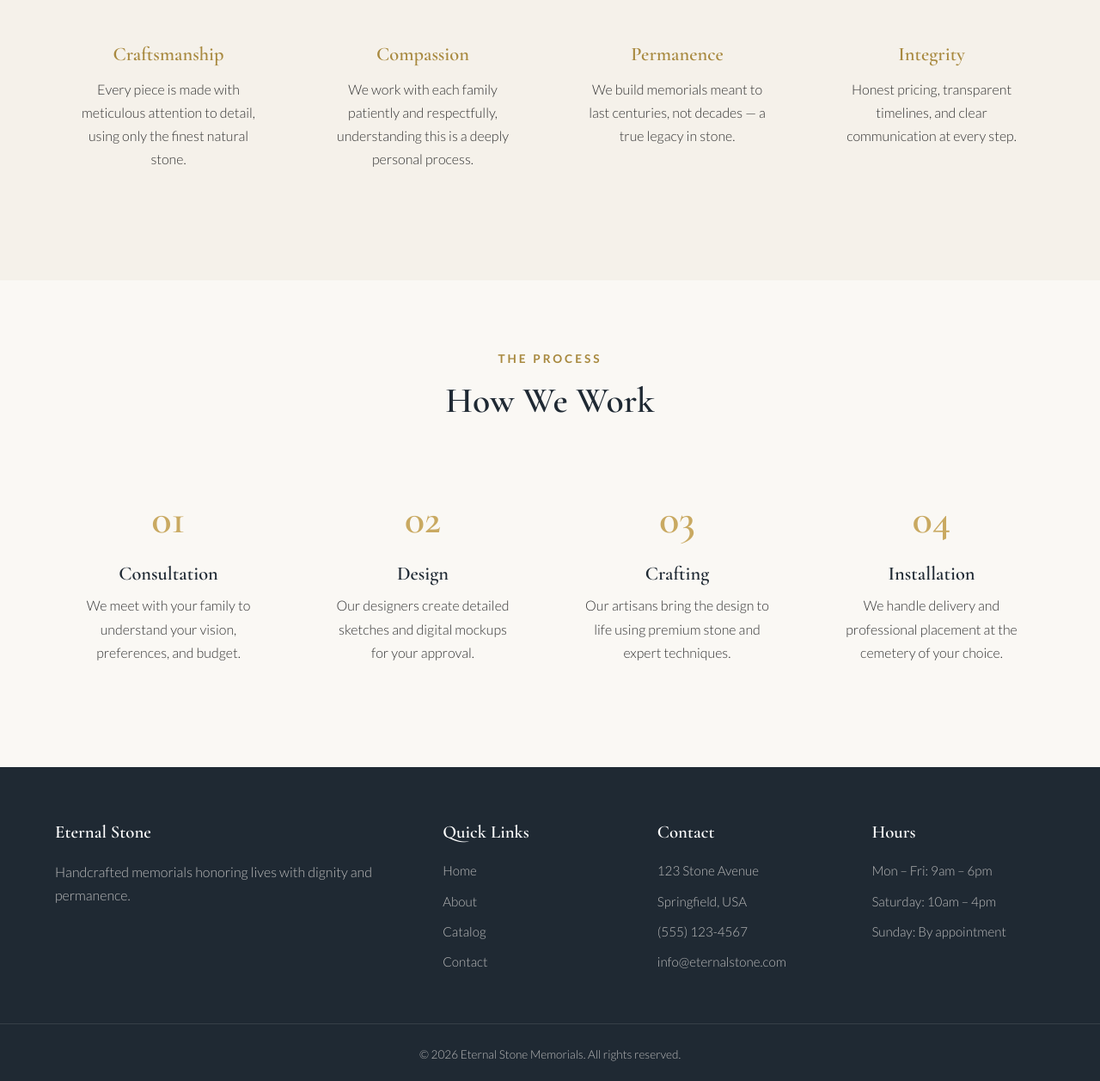
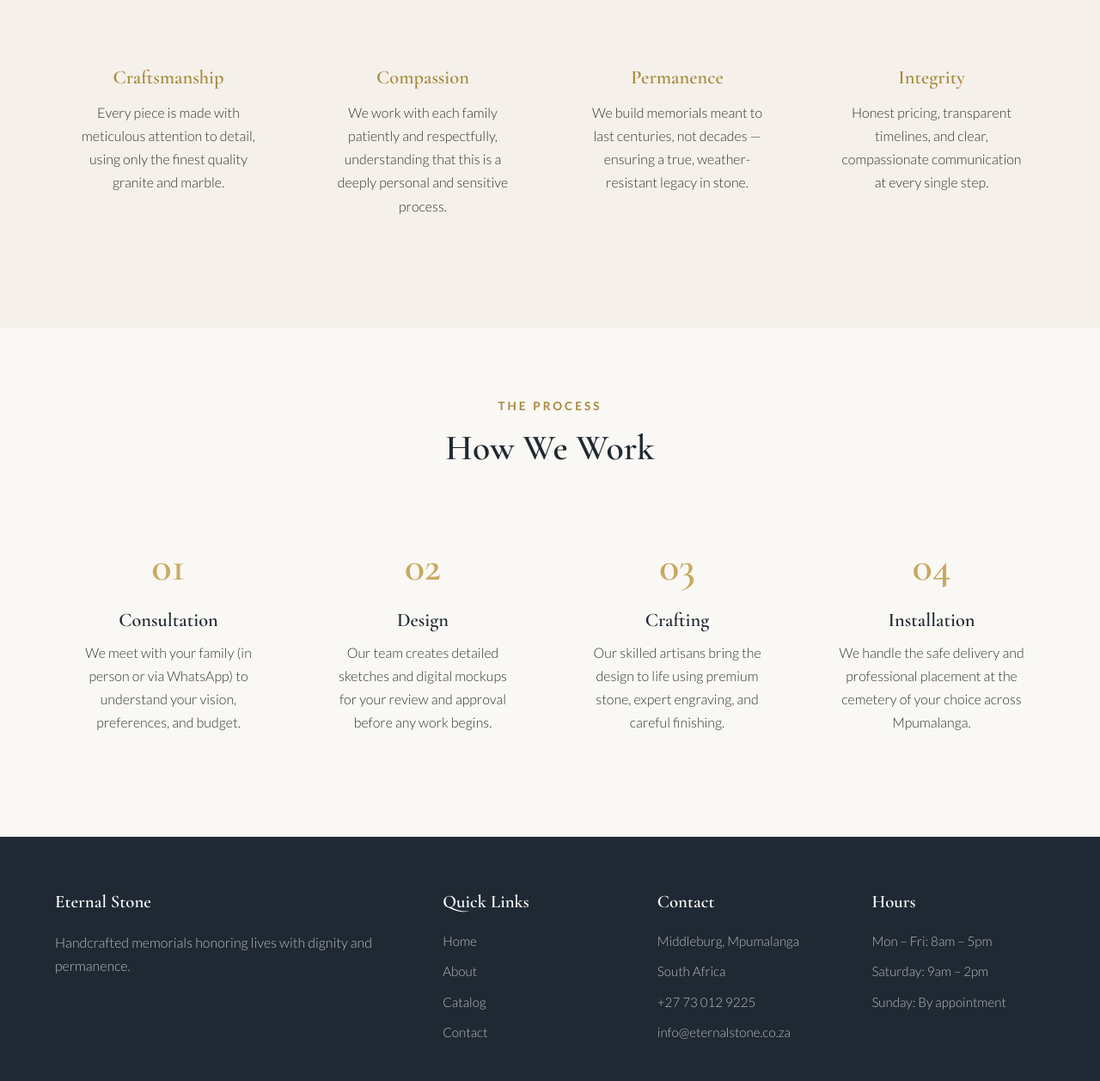
Before and after one commit to khayacomply/imbaly-funeral-home, a plain HTML site: page about.html in a window 1280 px wide. Shown: the part 1083-2340 px from the top of the page at 86% size. Drawn offline with nearby package versions, Linux system fonts and the light colour scheme.

Commit message:
Revise about.html with updated content and metadata
Updated the about page with new content and meta description.

```diff
--- a/about.html
+++ b/about.html
@@ -4,6 +4,7 @@
   <meta charset="UTF-8" />
   <meta name="viewport" content="width=device-width, initial-scale=1.0" />
   <title>About Us — Eternal Stone Memorials</title>
+  <meta name="description" content="Learn about Eternal Stone Memorials, led by Mr Dlamini D in Middleburg, Mpumalanga. Crafting dignified, handcrafted tombstones and monuments." />
   <link rel="stylesheet" href="styles.css" />
   <link href="https://fonts.googleapis.com/css2?family=Cormorant+Garamond:wght@400;500;600;700&family=Lato:wght@300;400;700&display=swap" rel="stylesheet" />
 </head>
@@ -38,12 +39,13 @@
     <div class="container about-story">
       <div class="about-text">
         <h2>A Legacy Carved in Stone</h2>
-        <p>Founded in 1985 by master stonemason Robert Alden, Eternal Stone Memorials began as a small family workshop with a single mission: to create memorials worthy of the lives they honor.</p>
-        <p>Today, three generations later, we continue that tradition. Our team of artisans combines time-honored carving techniques with modern technology — from CNC precision to hand-finished detailing — to produce monuments of unmatched quality.</p>
-        <p>We believe a memorial is more than stone. It is a promise — that love, memory, and legacy will endure long after we are gone.</p>
+        <p>Founded by master stonemason <strong>Mr Dlamini D</strong>, Eternal Stone Memorials began with a single, clear mission: to create dignified, handcrafted memorials worthy of the lives they honor, right here in the heart of Mpumalanga.</p>
+        <p>Today, we continue that proud tradition. Our dedicated team of artisans combines time-honored stone-carving techniques with modern precision to produce monuments of unmatched quality. We understand the cultural and personal significance of a final resting place, and we treat every project with the utmost respect.</p>
+        <p>We believe a memorial is more than just stone. It is a lasting promise — that love, memory, and legacy will endure for generations to come.</p>
       </div>
       <div class="about-image">
-        <img src="https://images.unsplash.com/photo-1569091791842-7cfb64e04797?w=800&q=80" alt="Our workshop" />
+        <!-- Placeholder: Replace with a real photo of Mr Dlamini D or the workshop when available -->
+        <img src="https://images.unsplash.com/photo-1569091791842-7cfb64e04797?w=800&q=80" alt="Our workshop and craftsmanship" />
       </div>
     </div>
   </section>
@@ -57,19 +59,19 @@
       <div class="values-grid">
         <div class="value-card">
           <h3>Craftsmanship</h3>
-          <p>Every piece is made with meticulous attention to detail, using only the finest natural stone.</p>
+          <p>Every piece is made with meticulous attention to detail, using only the finest quality granite and marble.</p>
         </div>
         <div class="value-card">
           <h3>Compassion</h3>
-          <p>We work with each family patiently and respectfully, understanding this is a deeply personal process.</p>
+          <p>We work with each family patiently and respectfully, understanding that this is a deeply personal and sensitive process.</p>
         </div>
         <div class="value-card">
           <h3>Permanence</h3>
-          <p>We build memorials meant to last centuries, not decades — a true legacy in stone.</p>
+          <p>We build memorials meant to last centuries, not decades — ensuring a true, weather-resistant legacy in stone.</p>
         </div>
         <div class="value-card">
           <h3>Integrity</h3>
-          <p>Honest pricing, transparent timelines, and clear communication at every step.</p>
+          <p>Honest pricing, transparent timelines, and clear, compassionate communication at every single step.</p>
         </div>
       </div>
     </div>
@@ -85,22 +87,22 @@
         <div class="process-step">
           <span class="step-num">01</span>
           <h3>Consultation</h3>
-          <p>We meet with your family to understand your vision, preferences, and budget.</p>
+          <p>We meet with your family (in person or via WhatsApp) to understand your vision, preferences, and budget.</p>
         </div>
         <div class="process-step">
           <span class="step-num">02</span>
           <h3>Design</h3>
-          <p>Our designers create detailed sketches and digital mockups for your approval.</p>
+          <p>Our team creates detailed sketches and digital mockups for your review and approval before any work begins.</p>
         </div>
         <div class="process-step">
           <span class="step-num">03</span>
           <h3>Crafting</h3>
-          <p>Our artisans bring the design to life using premium stone and expert techniques.</p>
+          <p>Our skilled artisans bring the design to life using premium stone, expert engraving, and careful finishing.</p>
         </div>
         <div class="process-step">
           <span class="step-num">04</span>
           <h3>Installation</h3>
-          <p>We handle delivery and professional placement at the cemetery of your choice.</p>
+          <p>We handle the safe delivery and professional placement at the cemetery of your choice across Mpumalanga.</p>
         </div>
       </div>
     </div>
@@ -124,17 +126,17 @@
       <div class="footer-col">
         <h4>Contact</h4>
         <ul>
-          <li>123 Stone Avenue</li>
-          <li>Springfield, USA</li>
-          <li>(555) 123-4567</li>
-          <li>info@eternalstone.com</li>
+          <li>Middleburg, Mpumalanga</li>
+          <li>South Africa</li>
+          <li>+27 73 012 9225</li>
+          <li>info@eternalstone.co.za</li>
         </ul>
       </div>
       <div class="footer-col">
         <h4>Hours</h4>
         <ul>
-          <li>Mon – Fri: 9am – 6pm</li>
-          <li>Saturday: 10am – 4pm</li>
+          <li>Mon – Fri: 8am – 5pm</li>
+          <li>Saturday: 9am – 2pm</li>
           <li>Sunday: By appointment</li>
         </ul>
       </div>
@@ -144,6 +146,13 @@
     </div>
   </footer>
 
+  <!-- FLOATING WHATSAPP BUTTON -->
+  <a href="https://wa.me/27730129225" class="whatsapp-float" target="_blank" rel="noopener noreferrer" aria-label="Chat with us on WhatsApp">
+    <svg xmlns="http://www.w3.org/2000/svg" width="32" height="32" viewBox="0 0 24 24" fill="#ffffff">
+      <path d="M.057 24l1.687-6.163c-1.041-1.804-1.588-3.849-1.587-5.946.003-6.556 5.338-11.891 11.893-11.891 3.181.001 6.167 1.24 8.413 3.488 2.245 2.248 3.481 5.236 3.48 8.414-.003 6.557-5.338 11.892-11.893 11.892-1.99-.001-3.951-.5-5.688-1.448l-6.305 1.654zm6.597-3.807c1.676.995 3.276 1.591 5.392 1.592 5.448 0 9.886-4.434 9.889-9.885.002-5.462-4.415-9.89-9.881-9.892-5.452 0-9.887 4.434-9.889 9.884-.001 2.225.651 3.891 1.746 5.634l-.999 3.648 3.742-.981zm11.387-5.464c-.074-.124-.272-.198-.57-.347-.297-.149-1.758-.868-2.031-.967-.272-.099-.47-.149-.669.149-.198.297-.768.967-.941 1.165-.173.198-.347.223-.644.074-.297-.149-1.255-.462-2.39-1.475-.883-.788-1.48-1.761-1.653-2.059-.173-.297-.018-.458.13-.606.134-.133.297-.347.446-.521.151-.172.2-.296.3-.495.099-.198.05-.372-.025-.521-.075-.148-.669-1.611-.916-2.206-.242-.579-.487-.501-.669-.51l-.57-.01c-.198 0-.52.074-.792.372s-1.04 1.016-1.04 2.479 1.065 2.876 1.213 3.074c.149.198 2.095 3.2 5.076 4.487.709.306 1.263.489 1.694.626.712.226 1.36.194 1.872.118.571-.085 1.758-.719 2.006-1.413.248-.695.248-1.29.173-1.414z"/>
+    </svg>
+  </a>
+
   <script src="script.js"></script>
 </body>
 </html>
```
